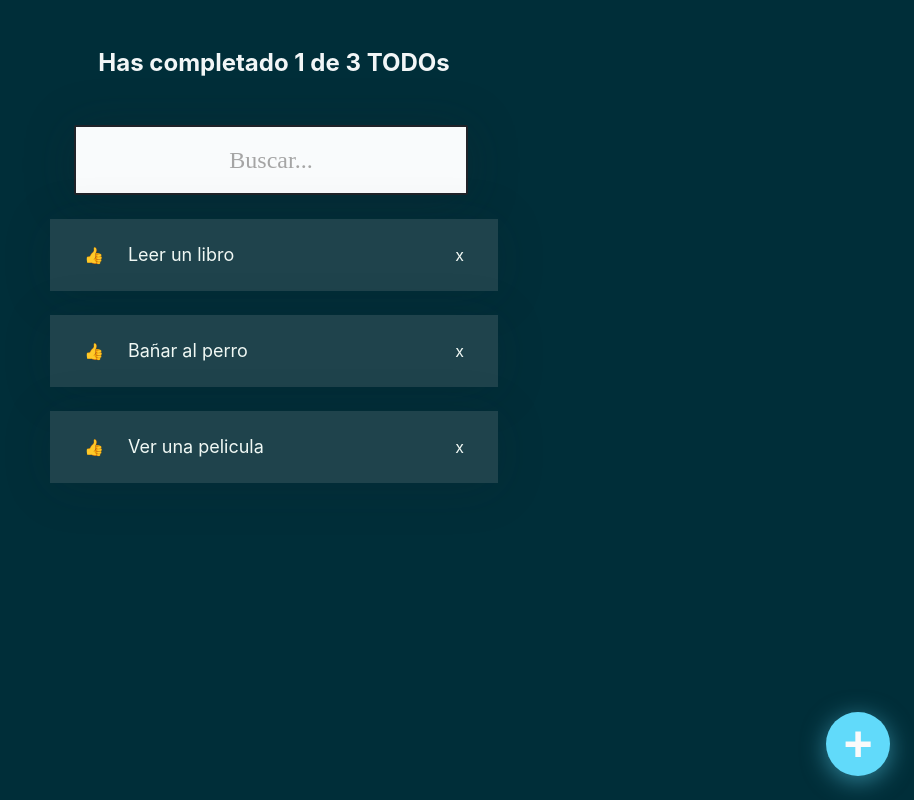
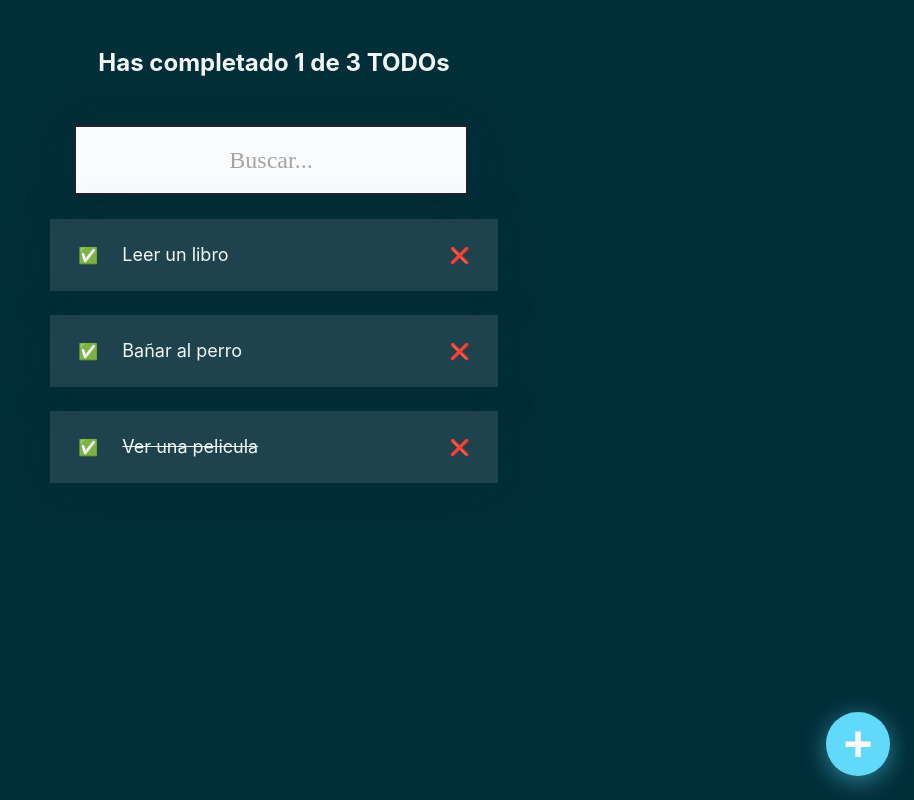
Before and after one commit to serodas/todo-machine-react, a React (Create React App) app: page / in a window 1280 px wide. Shown: the whole page, without its empty margins (366-1280 px from the left). Built offline with nearby package versions, Linux system fonts and the light colour scheme.

Commit message:
Add toggleComplete

```diff
--- a/src/components/Item.jsx
+++ b/src/components/Item.jsx
@@ -1,16 +1,33 @@
-import React from 'react';
+import React, { useContext } from 'react';
+import AppContext from '../context/AppContext';
 import '../styles/Item.css';
 
 const Item = (props) => {
+    const { state, addState } = useContext(AppContext);
+
+    const toggleComplete = (text) => {
+        const newItems = [...state.items];
+        const indexItem = state.items.findIndex((item) => item.text === text);
+        newItems[indexItem].completed = !newItems[indexItem].completed;
+
+        addState({
+            ...state,
+            items: newItems,
+        });
+    };
     return (
         <li className="Item">
-            👍
+            <span
+                onClick={() => toggleComplete(props.text)}
+            >
+                ✅
+            </span>
             <p
-                className='Item-p'
+                className={`Item-p ${props.completed && 'Item-p--complete'}`}
             >
                 {props.text}
             </p>
-            x
+            <span>❌</span>
       </li>
     );
 }
--- a/src/containers/AppUI.jsx
+++ b/src/containers/AppUI.jsx
@@ -18,7 +18,7 @@ const AppUI = () => {
             <Search/>
             <List>
                 {state.itemsSearched.map(item => (
-                    <Item text={item.text} key={item.text}/>
+                    <Item text={item.text} completed={item.completed} key={item.text}/>
                 ))}
             </List>
 
```
